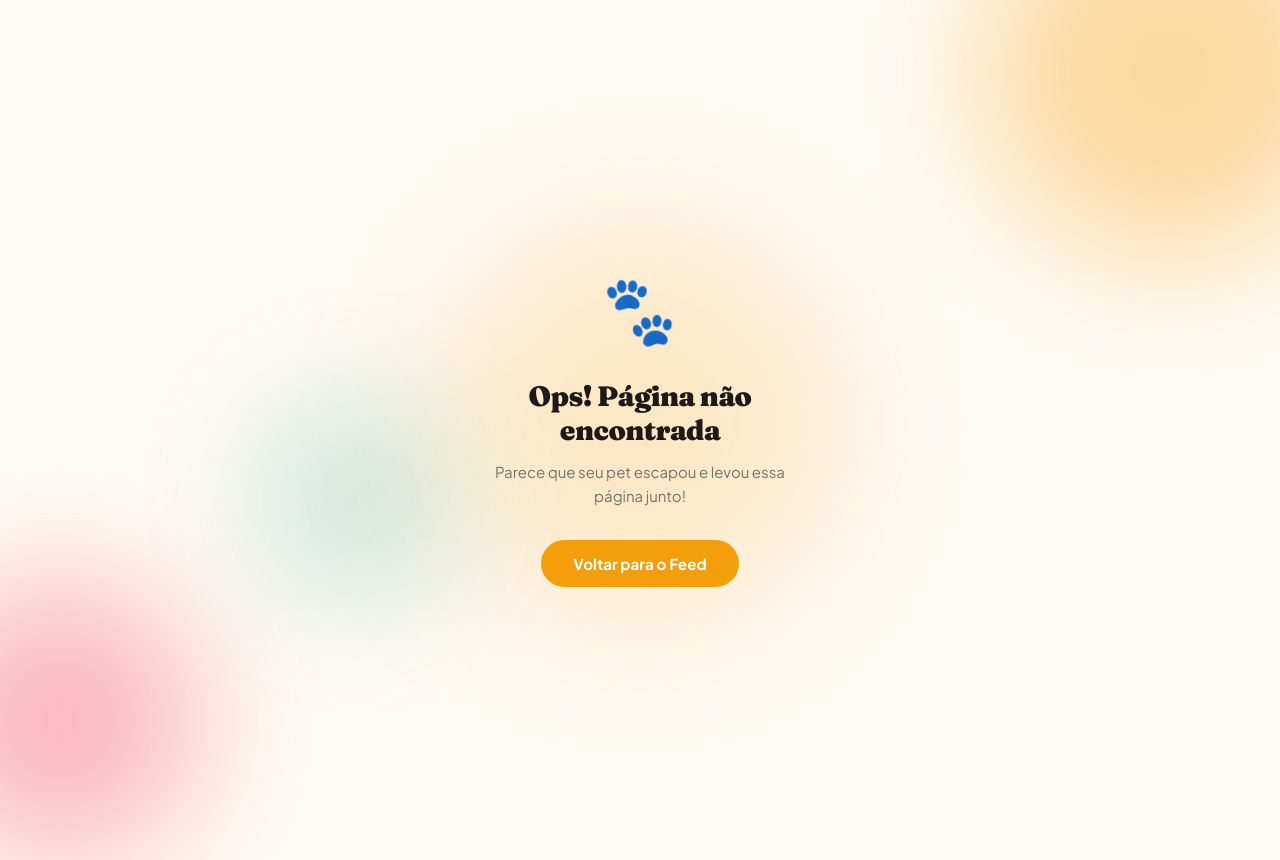
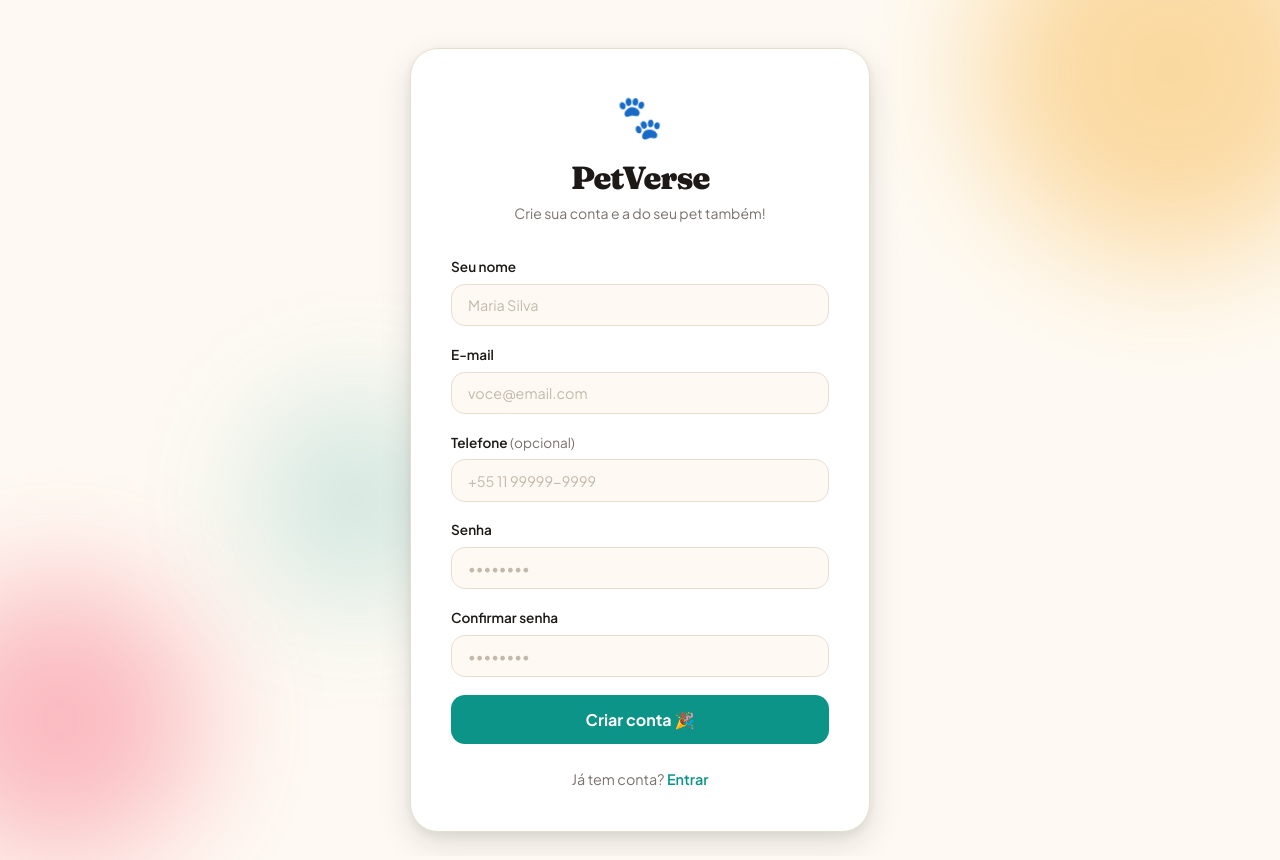
Before and after one commit to LuanCalais/petverse-frontend, a Vue app: page /register in a window 1280 px wide. Shown: the top 860 px of the page. Built offline with nearby package versions, Linux system fonts and the light colour scheme.

Commit message:
feat: create RegisterView

```diff
--- a/src/router/index.ts
+++ b/src/router/index.ts
@@ -11,6 +11,12 @@ const router = createRouter({
       path: "/login",
       name: "Login",
       component: () => import("@/views/LoginView.vue"),
+      meta: { public: true },
+    },
+    {
+      path: "/register",
+      name: "Register",
+      component: () => import("@/views/RegisterView.vue"),
       meta: { public: true },
     },
     {
--- a/src/stores/auth/index.ts
+++ b/src/stores/auth/index.ts
@@ -1,5 +1,5 @@
 import router from "@/router";
-import { User } from "@/types";
+import { RegisterForm, User } from "@/types";
 import { defineStore } from "pinia";
 import { computed, ref } from "vue";
 
@@ -28,9 +28,34 @@ export const useAuthStore = defineStore("auth", () => {
     }
   }
 
+  async function register(form: RegisterForm) {
+    loading.value = true;
+    error.value = null;
+    try {
+      const { name, email, phone } = form;
+      console.log("Registering user with data:", { name, email, phone });
+      // const { data } = await authApi.register({ name, email, password, phone });
+    } catch (e: unknown) {
+      const err = e as { response?: { data?: { message?: string } } };
+      error.value = err?.response?.data?.message ?? "Erro ao criar conta";
+    } finally {
+      loading.value = false;
+    }
+  }
+
   function login(data: any) {
     return data;
   }
 
-  return { user, token, loading, error, isAuthenticated, login, logout, fetchMe };
+  return {
+    user,
+    token,
+    loading,
+    error,
+    isAuthenticated,
+    login,
+    logout,
+    fetchMe,
+    register
+  };
 });
--- /dev/null
+++ b/src/views/RegisterView.vue
@@ -0,0 +1,270 @@
+<script setup lang="ts">
+import { useAuthStore } from "@/stores/auth";
+import { RegisterForm } from "@/types";
+import { reactive, ref } from "vue";
+
+const authStore = useAuthStore();
+
+const form = reactive<RegisterForm>({
+  name: "",
+  email: "",
+  password: "",
+  confirmPassword: "",
+  phone: "",
+});
+
+const passwordMismatch = ref(false);
+
+function handleSubmit() {
+  if (form.password !== form.confirmPassword) {
+    passwordMismatch.value = true;
+    return;
+  }
+  passwordMismatch.value = false;
+  authStore.register(form);
+}
+</script>
+
+<template>
+  <div class="auth-page">
+    <div class="auth-card animate-scale-in">
+      <div class="logo-block">
+        <span class="paw-icon" aria-hidden="true">🐾</span>
+        <h1 class="logo-title">PetVerse</h1>
+        <p class="logo-sub">Crie sua conta e a do seu pet também!</p>
+      </div>
+
+      <form class="auth-form" @submit.prevent="handleSubmit">
+        <div v-if="authStore.error" class="error-banner">
+          {{ authStore.error }}
+        </div>
+        <div v-if="passwordMismatch" class="error-banner">
+          As senhas não coincidem!
+        </div>
+
+        <div class="field">
+          <label class="label">Seu nome</label>
+          <input
+            v-model="form.name"
+            type="text"
+            class="input"
+            placeholder="Maria Silva"
+            required
+          />
+        </div>
+
+        <div class="field">
+          <label class="label">E-mail</label>
+          <input
+            v-model="form.email"
+            type="email"
+            class="input"
+            placeholder="voce@email.com"
+            required
+          />
+        </div>
+
+        <div class="field">
+          <label class="label"
+            >Telefone <span class="optional">(opcional)</span></label
+          >
+          <input
+            v-model="form.phone"
+            type="tel"
+            class="input"
+            placeholder="+55 11 99999-9999"
+          />
+        </div>
+
+        <div class="field">
+          <label class="label">Senha</label>
+          <input
+            v-model="form.password"
+            type="password"
+            class="input"
+            placeholder="••••••••"
+            required
+            minlength="8"
+          />
+        </div>
+        <div class="field">
+          <label class="label">Confirmar senha</label>
+          <input
+            v-model="form.confirmPassword"
+            type="password"
+            class="input"
+            placeholder="••••••••"
+            required
+          />
+        </div>
+
+        <button type="submit" class="btn-primary" :disabled="authStore.loading">
+          <span v-if="authStore.loading" class="spinner" />
+          <span v-else>Criar conta 🎉</span>
+        </button>
+      </form>
+
+      <p class="auth-switch">
+        Já tem conta?
+        <RouterLink to="/login" class="link">Entrar</RouterLink>
+      </p>
+    </div>
+  </div>
+</template>
+
+<style scoped>
+.auth-page {
+  min-height: 100dvh;
+  display: flex;
+  align-items: center;
+  justify-content: center;
+  position: relative;
+  overflow: hidden;
+  padding: 1.5rem;
+}
+
+.auth-card {
+  position: relative;
+  z-index: 1;
+  background: var(--c-white);
+  border-radius: var(--radius-xl);
+  padding: 2.5rem;
+  width: 100%;
+  max-width: 460px;
+  box-shadow: var(--shadow-lg);
+  border: 1.5px solid var(--c-border);
+}
+
+.logo-block {
+  text-align: center;
+  margin-bottom: 2rem;
+}
+.paw-icon {
+  display: inline-block;
+  font-size: 2.5rem;
+  animation: pawBounce 2s ease-in-out infinite;
+  margin-bottom: 0.4rem;
+}
+.logo-title {
+  font-family: var(--font-display);
+  font-size: 2rem;
+  font-weight: 900;
+  letter-spacing: -0.03em;
+  margin-bottom: 0.25rem;
+}
+.logo-sub {
+  color: var(--c-muted);
+  font-size: 0.875rem;
+}
+
+.auth-form {
+  display: flex;
+  flex-direction: column;
+  gap: 1.1rem;
+  margin-bottom: 1.5rem;
+}
+.field {
+  display: flex;
+  flex-direction: column;
+  gap: 0.375rem;
+}
+.fields-row {
+  display: grid;
+  grid-template-columns: 1fr 1fr;
+  gap: 1rem;
+}
+
+.label {
+  font-size: 0.85rem;
+  font-weight: 600;
+  color: var(--c-charcoal);
+}
+.optional {
+  color: var(--c-muted);
+  font-weight: 400;
+}
+
+.input {
+  padding: 0.7rem 1rem;
+  border: 1.5px solid var(--c-border);
+  border-radius: var(--radius-md);
+  font-size: 0.9rem;
+  background: var(--c-cream);
+  color: var(--c-charcoal);
+  outline: none;
+  transition:
+    border-color var(--t-fast),
+    box-shadow var(--t-fast);
+}
+.input:focus {
+  border-color: var(--c-teal);
+  box-shadow: 0 0 0 3px rgba(13, 148, 136, 0.12);
+  background: var(--c-white);
+}
+.input::placeholder {
+  color: #c4b8ac;
+}
+
+.btn-primary {
+  padding: 0.875rem;
+  background: var(--c-teal);
+  color: white;
+  border-radius: var(--radius-md);
+  font-size: 1rem;
+  font-weight: 700;
+  font-family: var(--font-body);
+  display: flex;
+  align-items: center;
+  justify-content: center;
+  gap: 0.5rem;
+  transition:
+    background var(--t-fast),
+    transform var(--t-fast) var(--ease-spring),
+    box-shadow var(--t-fast);
+}
+.btn-primary:hover:not(:disabled) {
+  background: #0f766e;
+  transform: translateY(-1px);
+  box-shadow: 0 4px 16px rgba(13, 148, 136, 0.3);
+}
+.btn-primary:disabled {
+  opacity: 0.65;
+  cursor: not-allowed;
+}
+
+.spinner {
+  width: 18px;
+  height: 18px;
+  border: 2px solid rgba(255, 255, 255, 0.4);
+  border-top-color: white;
+  border-radius: 50%;
+  animation: spin 0.7s linear infinite;
+}
+.error-banner {
+  background: #fee2e2;
+  color: #991b1b;
+  border-radius: var(--radius-sm);
+  padding: 0.75rem 1rem;
+  font-size: 0.875rem;
+  font-weight: 500;
+}
+
+.auth-switch {
+  text-align: center;
+  color: var(--c-muted);
+  font-size: 0.9rem;
+}
+.link {
+  color: var(--c-teal);
+  font-weight: 600;
+}
+.link:hover {
+  color: #0f766e;
+}
+
+@media (max-width: 480px) {
+  .fields-row {
+    grid-template-columns: 1fr;
+  }
+}
+</style>
```
